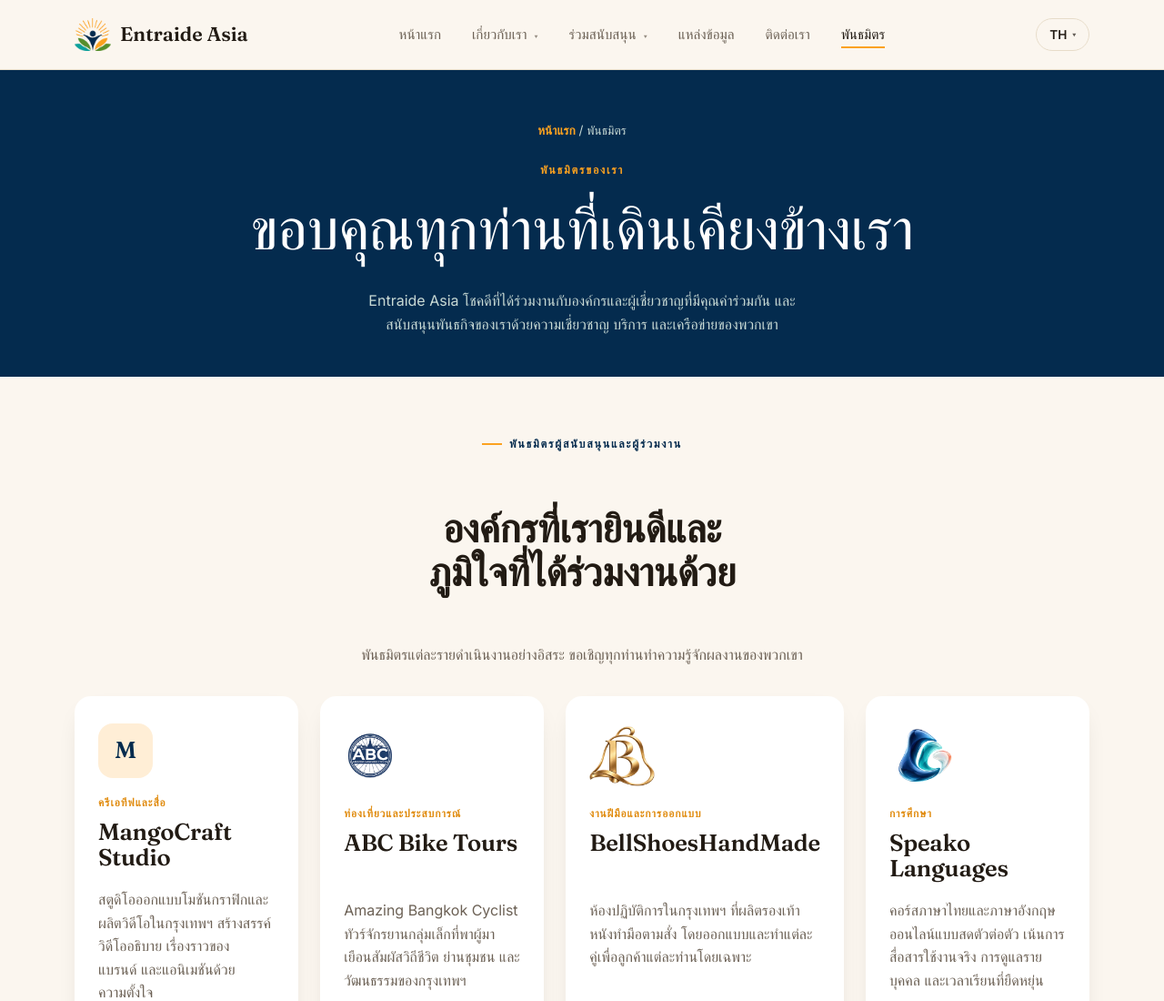
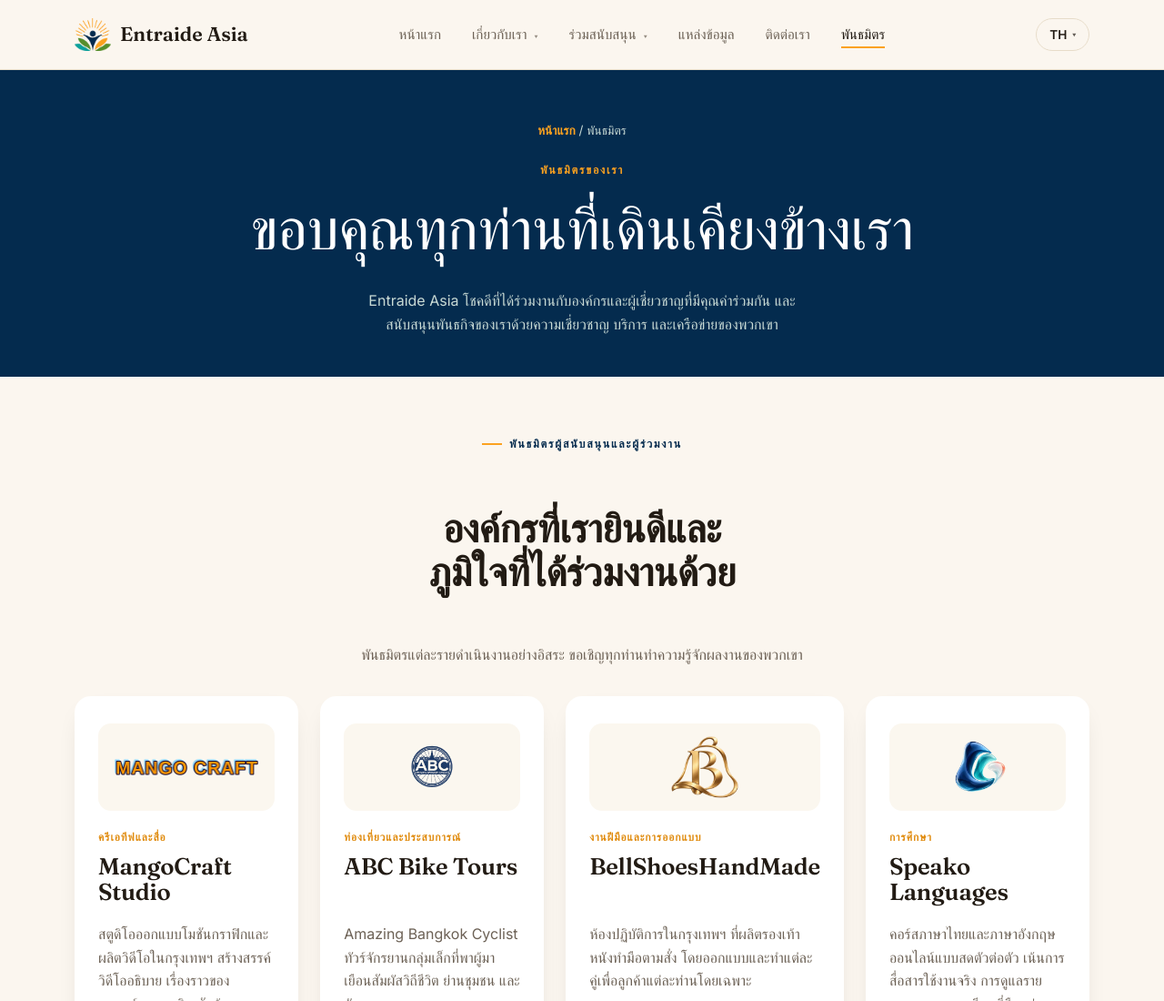
Before and after one commit to Edward-05/entraide-asia-website, a plain HTML site: page th/partners.html in a window 1280 px wide. Shown: the top 1100 px of the page at 91% size. Drawn offline with Linux system fonts and the light colour scheme.

Commit message:
Add files via upload

```diff
--- a/th/partners.html
+++ b/th/partners.html
@@ -71,28 +71,28 @@
       </div>
       <div class="partner-grid" data-reveal>
         <article class="partner-card">
-          <div class="partner-mark" aria-hidden="true">M</div>
+          <div class="partner-logo"><img src="../assets/img/partner-mangocraft.webp" alt="MangoCraft Studio" loading="lazy"></div>
           <span class="partner-cat">ครีเอทีฟและสื่อ</span>
           <h3>MangoCraft Studio</h3>
           <p>สตูดิโอออกแบบโมชันกราฟิกและผลิตวิดีโอในกรุงเทพฯ สร้างสรรค์วิดีโออธิบาย เรื่องราวของแบรนด์ และแอนิเมชันด้วยความตั้งใจ</p>
           <a class="btn btn-outline partner-btn" href="https://mango-craft.com" target="_blank" rel="noopener noreferrer">เยี่ยมชมเว็บไซต์ <span aria-hidden="true">↗</span><span class="partner-dom">mango-craft.com</span></a>
         </article>
         <article class="partner-card">
-          <div class="partner-mark partner-mark--logo"><img src="../assets/img/partner-abcbiketours.webp" alt="ABC Bike Tours" loading="lazy"></div>
+          <div class="partner-logo"><img src="../assets/img/partner-abcbiketours.webp" alt="ABC Bike Tours" loading="lazy"></div>
           <span class="partner-cat">ท่องเที่ยวและประสบการณ์</span>
           <h3>ABC Bike Tours</h3>
           <p>Amazing Bangkok Cyclist ทัวร์จักรยานกลุ่มเล็กที่พาผู้มาเยือนสัมผัสวิถีชีวิต ย่านชุมชน และวัฒนธรรมของกรุงเทพฯ</p>
           <a class="btn btn-outline partner-btn" href="https://www.abcbiketours.com" target="_blank" rel="noopener noreferrer">เยี่ยมชมเว็บไซต์ <span aria-hidden="true">↗</span><span class="partner-dom">abcbiketours.com</span></a>
         </article>
         <article class="partner-card">
-          <div class="partner-mark partner-mark--logo"><img src="../assets/img/partner-bellshoes.webp" alt="BellShoesHandMade" loading="lazy"></div>
+          <div class="partner-logo"><img src="../assets/img/partner-bellshoes.webp" alt="BellShoesHandMade" loading="lazy"></div>
           <span class="partner-cat">งานฝีมือและการออกแบบ</span>
           <h3>BellShoesHandMade</h3>
           <p>ห้องปฏิบัติการในกรุงเทพฯ ที่ผลิตรองเท้าหนังทำมือตามสั่ง โดยออกแบบและทำแต่ละคู่เพื่อลูกค้าแต่ละท่านโดยเฉพาะ</p>
           <a class="btn btn-outline partner-btn" href="https://bellshoeshandmade.com" target="_blank" rel="noopener noreferrer">เยี่ยมชมเว็บไซต์ <span aria-hidden="true">↗</span><span class="partner-dom">bellshoeshandmade.com</span></a>
         </article>
         <article class="partner-card">
-          <div class="partner-mark partner-mark--logo"><img src="../assets/img/partner-speako.webp" alt="Speako Languages" loading="lazy"></div>
+          <div class="partner-logo"><img src="../assets/img/partner-speako.webp" alt="Speako Languages" loading="lazy"></div>
           <span class="partner-cat">การศึกษา</span>
           <h3>Speako Languages</h3>
           <p>คอร์สภาษาไทยและภาษาอังกฤษออนไลน์แบบสดตัวต่อตัว เน้นการสื่อสารใช้งานจริง การดูแลรายบุคคล และเวลาเรียนที่ยืดหยุ่น</p>
```
